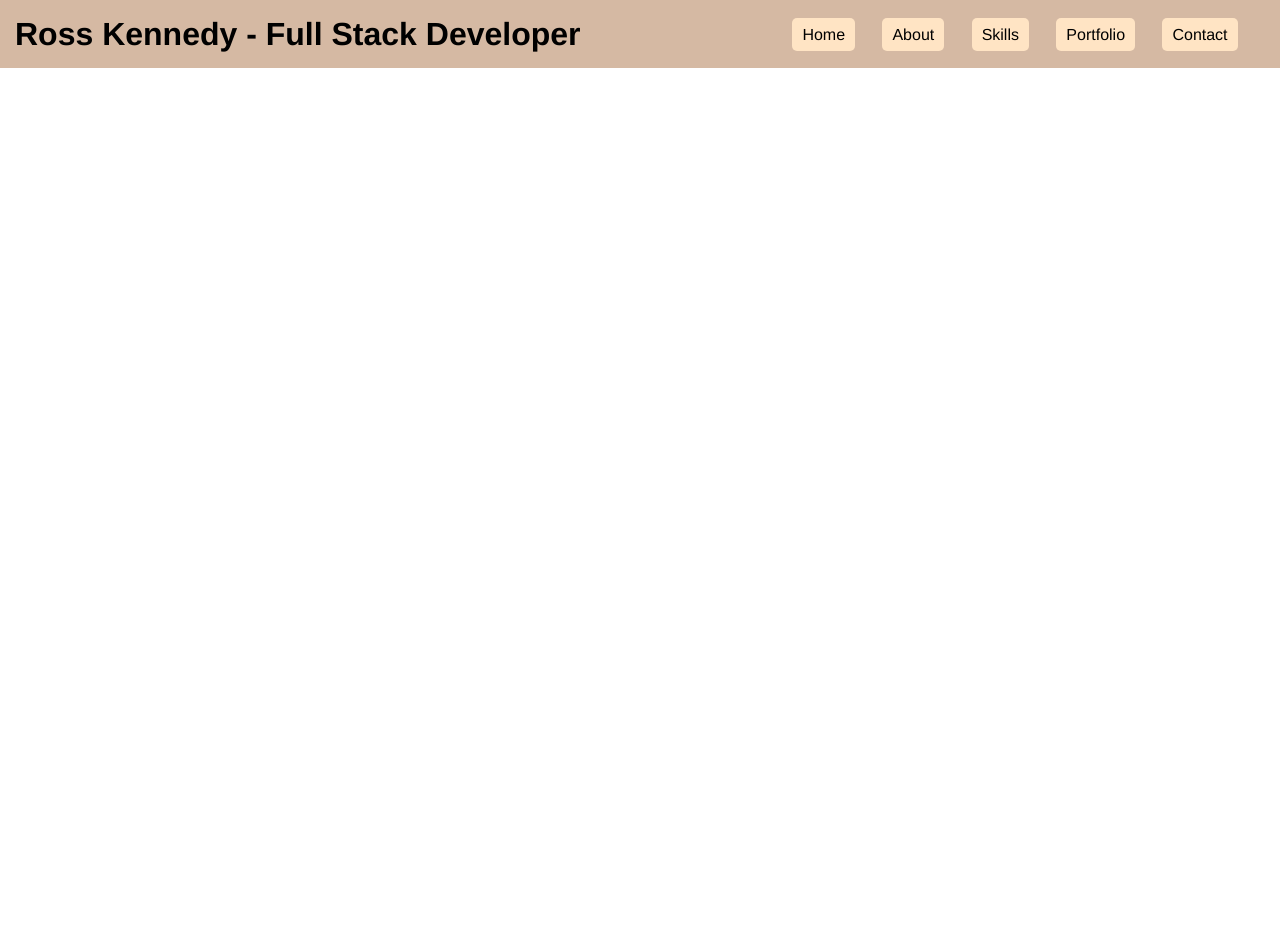
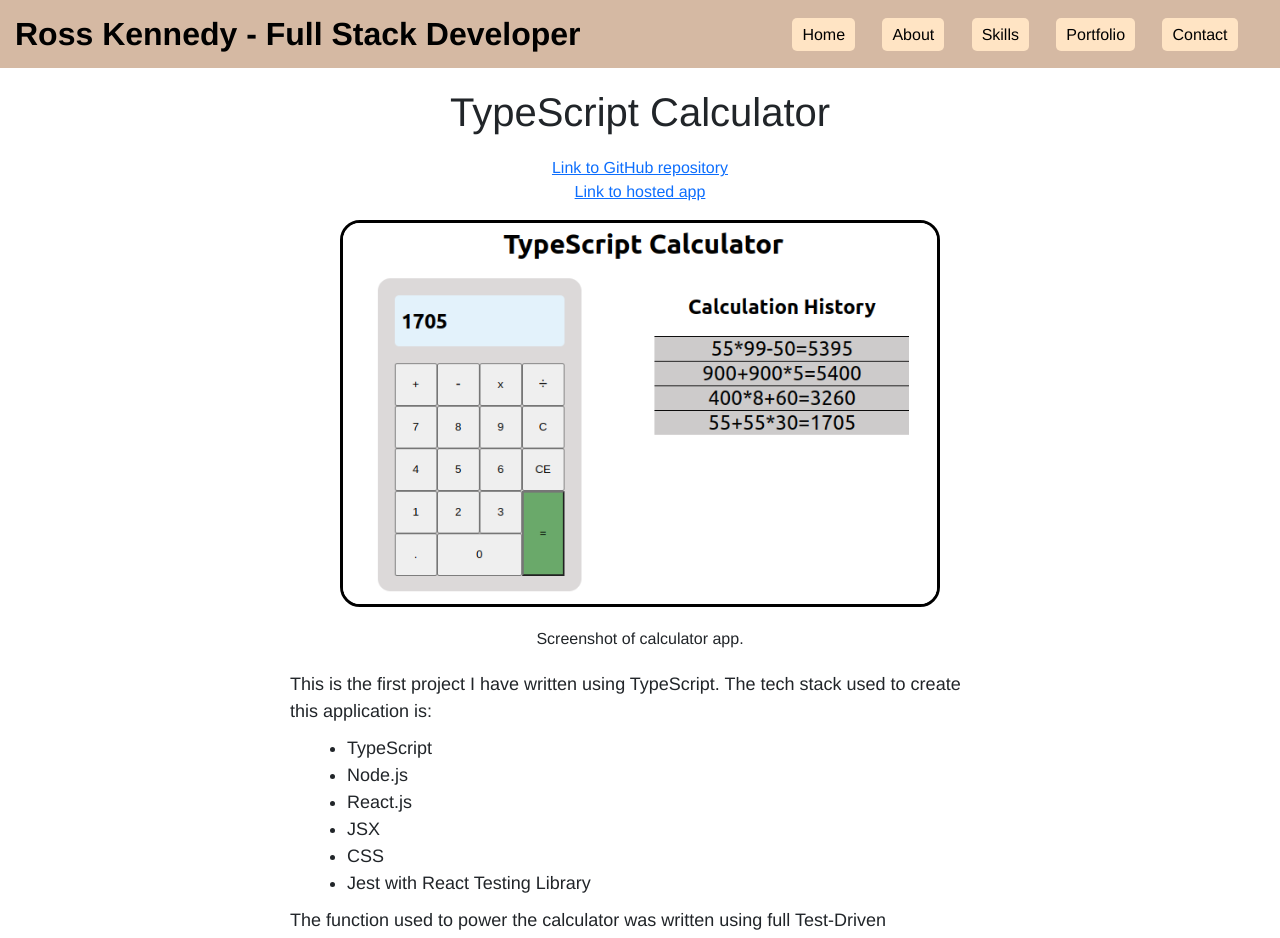
Before and after one commit to RoKen1000/portfolio-website, a React (Create React App) app: page /portfolio/typescript-calculator in a window 1280 px wide. Shown: the top 938 px of the page. Before the commit the page ends 800 px from the top, so only its background shows below. Built offline with nearby package versions, Linux system fonts and the light colour scheme.

Commit message:
Create typescript calculator component and apply stylings. Fix minor grammar errors in board game reviews article.

```diff
--- a/src/components/AnimatedRoutes.jsx
+++ b/src/components/AnimatedRoutes.jsx
@@ -8,6 +8,7 @@ import { BoardGameReviews } from "./BoardGameReviews"
 import { MapYourDay } from "./MapYourDay"
 import { useEffect } from "react"
 import { ContactPage } from "./ContactPage"
+import { TypeScriptCalculator } from "./TypeScriptCalculator"
 
 export const AnimatedRoutes = ({setHeader, setButtonClicked}) => {
 
@@ -30,6 +31,7 @@ export const AnimatedRoutes = ({setHeader, setButtonClicked}) => {
                 <Route path="/portfolio" element={<Portfolio/>}/>
                 <Route path="/portfolio/board-game-reviews" element={<BoardGameReviews/>}/>
                 <Route path="/portfolio/map-your-day" element={<MapYourDay/>} />
+                <Route path="/portfolio/typescript-calculator" element={<TypeScriptCalculator />} />
                 <Route path="/contact" element={<ContactPage/>}/>
             </Routes>
         </AnimatePresence>
--- a/src/components/BoardGameReviews.jsx
+++ b/src/components/BoardGameReviews.jsx
@@ -45,7 +45,7 @@ export const BoardGameReviews = () => {
                     </ul>
                     <p>The back-end API was created using Node.js with the express and node-postrgres modules. Testing for each end point was done using Jest and SuperTest. The back-end is hosted using Render. On the database data is stored for the reviews, users, comments made by users, as well as for the categories linked to each review.</p>
                     <p>The front-end for this project was created using JSX, React.js and CSS.The design for viewing reviews is based on a selection of cards that a user can click on to be taken to the full review. Each review is based on a standard article layout.</p>
-                    <p>This allows interaction with the back-end server in a user friendly way. Users can retrieve and read reviews on the site as well as apply several filters to change how results are retrieved. There is a separate page that users can access to only view reviews linked to a certain category. On each review a user can like or dislike a review and increment a review's score. Finally, a user can post comments on a review, and delete comments provided that the comment was made by themselves.</p>
+                    <p>The front-end allows interaction with the back-end server in a user-friendly way. Users can retrieve and read reviews on the site as well as apply several filters to change how results are retrieved. There is a separate page that users can access to only view reviews linked to a certain category. On each review a user can like or dislike a review and increment a review's score. Finally, a user can post comments on a review, and delete comments provided that the comment was made by themselves.</p>
                 </article>
                 <Button onClick={() => navigate("/portfolio")}>Back To Portfolio</Button>
             </motion.div>
--- a/src/components/Portfolio.jsx
+++ b/src/components/Portfolio.jsx
@@ -9,6 +9,7 @@ import Button from "react-bootstrap/Button"
 import { useNavigate, useLocation } from "react-router-dom"
 import { motion } from "framer-motion"
 import { useEffect } from "react"
+import calc from "../images/calc.png"
 
 export const Portfolio = () => {
 
@@ -53,7 +54,19 @@ export const Portfolio = () => {
                                 </Card.Body>
                             </Card>
                         </Col>
+                    </Row>
+                    <Row>
                         <Col>
+                            <Card className="portfolio-cards" id="second-row-card">
+                                <Card.Img variant="top" src={calc} id="calc"/>
+                                <Card.Body>
+                                    <Card.Title><strong>TypeScript Calculator</strong></Card.Title>
+                                    <Card.Text>
+                                        My first project written in TypeScript. This calculator app can calculate simple arithmetic as well as more complex calculations while following BIDMAS order of operations.
+                                    </Card.Text>
+                                    <Button className="portfolio-card-buttons" type="button" onClick={() => navigate("/portfolio/typescript-calculator")} variant="primary">Learn More</Button>
+                                </Card.Body>
+                            </Card>
                         </Col>
                     </Row>
                     <Row>
--- /dev/null
+++ b/src/components/TypeScriptCalculator.jsx
@@ -0,0 +1,51 @@
+import Button from "react-bootstrap/Button"
+import { motion } from "framer-motion"
+import { useNavigate, useLocation } from "react-router-dom"
+import { useEffect } from "react"
+import "../styles/PortfolioArticle.css"
+import calculator from "../images/calculator.png"
+
+export const TypeScriptCalculator = () => {
+
+    const navigate = useNavigate()
+    const {pathname} = useLocation()
+
+    useEffect(() => {
+        window.scroll(0, 0)
+    }, [pathname])
+
+    return(
+        <main className="portfolio-article-page">
+            <motion.div
+                initial={{opacity: 0}}
+                animate={{opacity: 1}}
+                exit={{opacity: 0}}
+            >
+                <h1>TypeScript Calculator</h1>
+                <article>
+                    <ul className="portfolio-article-links">
+                        <li><a rel="noreferrer" target="_blank" href="https://github.com/RoKen1000/typescript-calculator">Link to GitHub repository</a></li>
+                        <li><a rel="noreferrer" target="_blank" href="https://typescript-calculator-rk.netlify.app/">Link to hosted app</a></li>
+                    </ul>
+                    <figure>
+                        <img id="calculator-screenshot" src={calculator} alt="Screenshot of calculator app."></img>
+                        <figcaption>Screenshot of calculator app.</figcaption>
+                    </figure>
+                    <p>This is the first project I have written using TypeScript. The tech stack used to create this application is:</p>
+                    <ul className="portfolio-article-tech-stack">
+                        <li>TypeScript</li>
+                        <li>Node.js</li>
+                        <li>React.js</li>
+                        <li>JSX</li>
+                        <li>CSS</li>
+                        <li>Jest with React Testing Library</li>
+                    </ul>
+                    <p>The function used to power the calculator was written using full Test-Driven Development which was crucial in working out how to make the calculator follow the BIDMAS order of operations. The function accepts an array of numbers and maths operators which is built up from input recieved from the calculator buttons. It then uses a multidimensional array to first splice the division and multiplication parts of the calculation. These are worked out and then inserted back into the main calculation where subtraction and addition can then be worked out and the result returned.</p>
+                    <p>This was also my first time integrating testing into React components. This was needed to make sure that the display of the calculator was working in accordance with the input buttons on the calculator interface.</p>
+                    <p>Calculation history is also showed for reference. If the calculation passed is valid then the calculation and its result are recorded. If a malformed expression is input, such as a calculation that has multiple concurrent maths operators next to each other, an error message appears on the display and it is not pushed to the calculation history.</p>
+                </article>
+                <Button onClick={() => navigate("/portfolio")}>Back To Portfolio</Button>
+            </motion.div>
+        </main>
+    )
+}
--- a/src/styles/Portfolio.css
+++ b/src/styles/Portfolio.css
@@ -13,6 +13,13 @@
 
 #myd-logo{
     border-radius: 20px;
+    width: 100px;
+    height: 151px;
+    margin: auto;
+    margin-top: 20px;
+}
+
+#calc{
     width: 100px;
     height: 151px;
     margin: auto;
@@ -47,12 +54,26 @@
     }
 }
 
-@media screen and (min-width: 1000px){
+@media screen and (min-width: 992px){
     .portfolio-cards{
-        height: 430px;
         width: auto;
+    }
+    #second-row-card{
+        width: 700px;
+    }
+    .portfolio-card-buttons{
+        position: relative;
+        left: 0;
+        bottom: 0;
     }
     #website-portfolio-card{
         margin: auto;
+        width: 450px;
     }
 }
+
+@media screen and (min-width: 1400px){
+    .portfolio-cards{
+        height: auto;
+    }
+}
--- a/src/styles/PortfolioArticle.css
+++ b/src/styles/PortfolioArticle.css
@@ -58,4 +58,7 @@
         width: 650px;
         margin: 10px auto 10px auto;
     }
+    #calculator-screenshot{
+        width: 600px;
+    }
 }
```
Also changed, not shown: src/images/calc.png (added), src/images/calculator.png (added).
